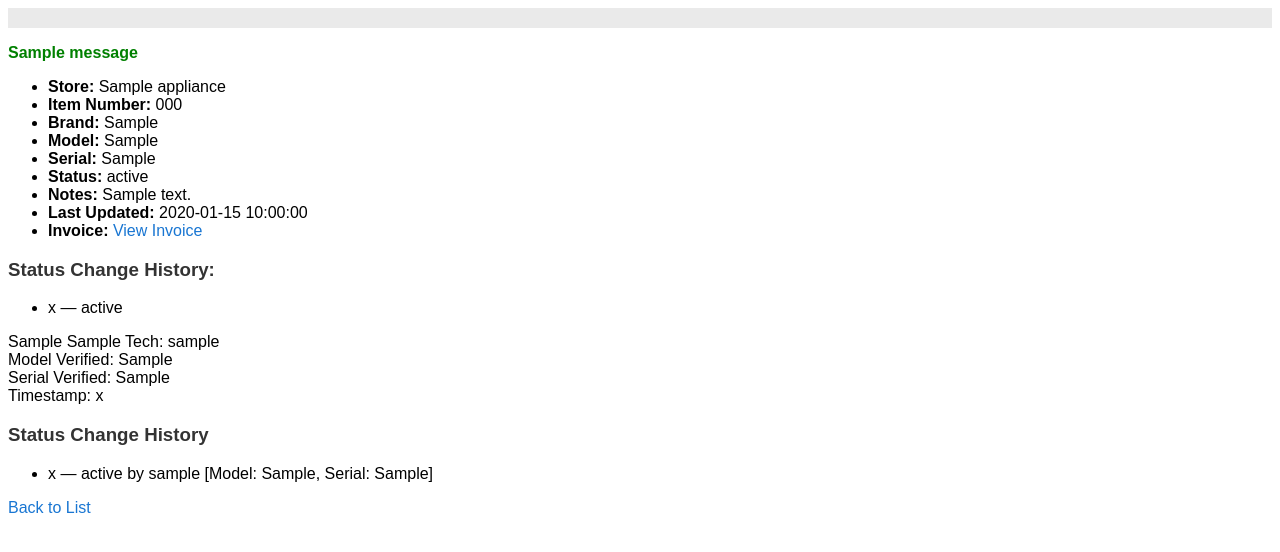
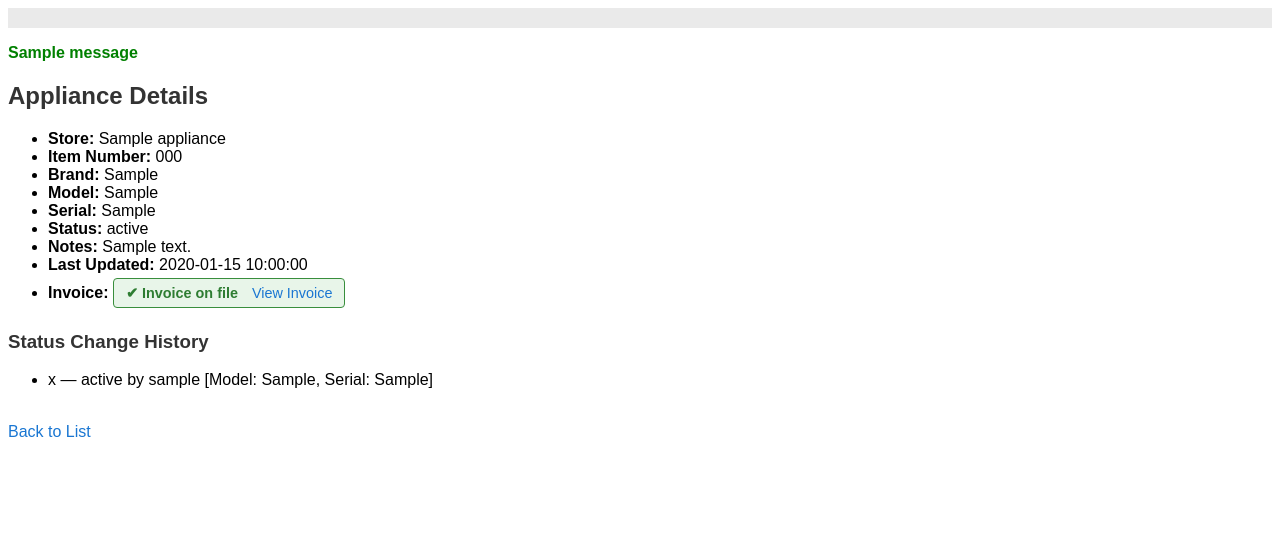
Before and after one commit to Biggen8990/McVey-s-Appliance-Inventory, a Flask app: a page that uses templates/details.html in a window 1280 px wide. Shown: the top 552 px of the page. Run offline with Flask 2, Linux system fonts and the light colour scheme; tables that the repository leaves empty hold one stand-in row (values such as "Sample post"); one stand-in notice (Sample message) is shown.

Commit message:
item detalistab, removed unnecessary code

```diff
--- a/templates/details.html
+++ b/templates/details.html
@@ -2,16 +2,6 @@
 <html>
 <head>
     <title>Appliance Details</title>
-    {% include 'navbar.html' %}
-    {% with messages = get_flashed_messages(with_categories=true) %}
-    {% if messages %}
-    <ul class="flashes">
-        {% for category, message in messages %}
-        <li class="{{ category }}">{{ message }}</li>
-        {% endfor %}
-    </ul>
-    {% endif %}
-    {% endwith %}
     <style>
         body { font-family: Arial, sans-serif; }
         table { border-collapse: collapse; width: 100%; margin-top: 15px; }
@@ -26,9 +16,46 @@
         .flashes { list-style-type: none; padding: 0; }
         .flashes li { margin: 5px 0; }
         h1, h2, h3 { color: #333; }
+        .invoice-box {
+            display: inline-block;
+            margin: 4px 0;
+            padding: 6px 12px;
+            border-radius: 4px;
+            font-weight: bold;
+            font-size: 0.9em;
+        }
+        .invoice-box.on-file {
+            background: #e8f5e9;
+            border: 1px solid #388e3c;
+            color: #2e7d32;
+        }
+        .invoice-box.on-file a {
+            color: #1976d2;
+            margin-left: 10px;
+            font-weight: normal;
+        }
+        .invoice-box.none {
+            background: #f5f5f5;
+            border: 1px solid #bbb;
+            color: #888;
+            font-weight: normal;
+        }
     </style>
 </head>
 <body>
+    {% include 'navbar.html' %}
+
+    {% with messages = get_flashed_messages(with_categories=true) %}
+        {% if messages %}
+        <ul class="flashes">
+            {% for category, message in messages %}
+            <li class="{{ category }}">{{ message }}</li>
+            {% endfor %}
+        </ul>
+        {% endif %}
+    {% endwith %}
+
+    <h2>Appliance Details</h2>
     <ul>
         <li><b>Store:</b> {{ appliance.store_name }}</li>
         <li><b>Item Number:</b> {{ appliance.item_number }}</li>
@@ -38,32 +65,19 @@
         <li><b>Status:</b> {{ appliance.status }}</li>
         <li><b>Notes:</b> {{ appliance.notes }}</li>
         <li><b>Last Updated:</b> {{ appliance.last_updated }}</li>
+        <li>
+            <b>Invoice:</b>
             {% if appliance.invoice_file %}
-        <li><b>Invoice:</b> <a href="/invoices/{{ appliance.invoice_file }}">View Invoice</a></li>
+                <div class="invoice-box on-file">
+                    ✔ Invoice on file
+                    <a href="/invoices/{{ appliance.invoice_file }}" target="_blank">View Invoice</a>
+                </div>
+            {% else %}
+                <div class="invoice-box none">No invoice on file.</div>
             {% endif %}
+        </li>
     </ul>
 
-    {% if appliance.status_history %}
-    <h3>Status Change History:</h3>
-    <ul>
-        {% for entry in appliance.status_history %}
-        <li>{{ entry.timestamp }} — {{ entry.status }}</li>
-        {% endfor %}
-    </ul>
-    {% endif %}
-
-    <td>{{ appliance.model }}</td>
-<td>{{ appliance.serial }}</td>
-<td>
-    {% for h in appliance.status_history %}
-        {% if h.verified_model or h.verified_serial %}
-        Tech: {{ h.user.username }}<br>
-        Model Verified: {{ h.verified_model }}<br>
-        Serial Verified: {{ h.verified_serial }}<br>
-        Timestamp: {{ h.timestamp }}
-        {% endif %}
-    {% endfor %}
-</td>
     {% if appliance.status_history %}
     <h3>Status Change History</h3>
     <ul>
@@ -80,6 +94,7 @@
     </ul>
     {% endif %}
 
+    <br>
     <a href="/list">Back to List</a>
 </body>
 </html>
```
Lines whose indentation alone changed are shown as unchanged.
